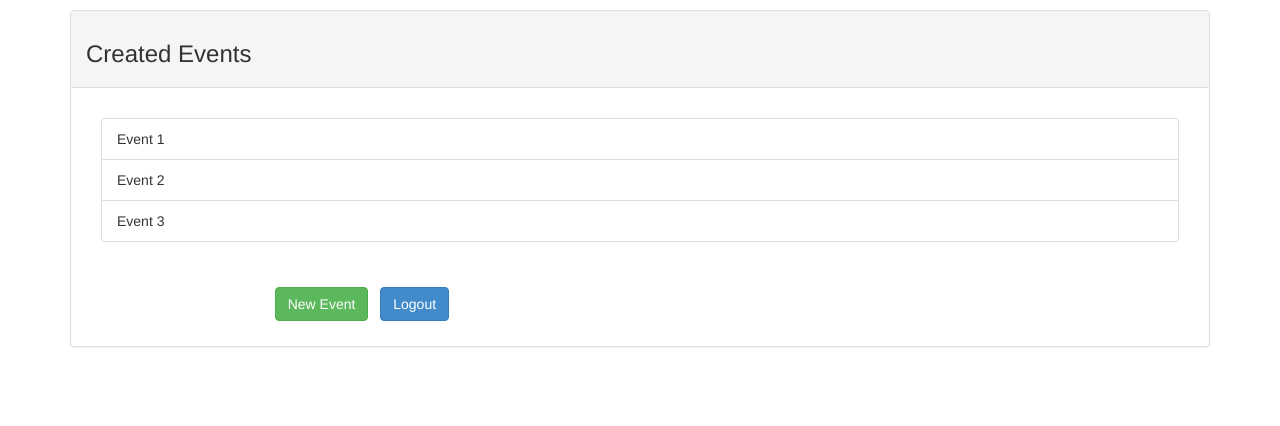
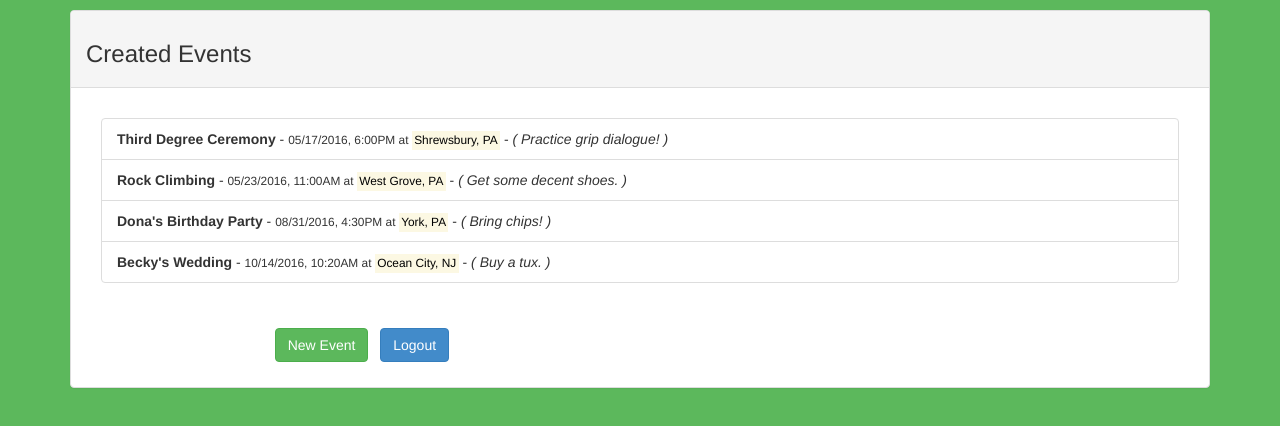
Before and after one commit to jaredcarmes/Meet-up-Event-Planner, a plain HTML site: page events.html in a window 1280 px wide. Drawn offline with Linux system fonts and the light colour scheme.

Commit message:
Add version 0.9 release

```diff
--- a/css/main.css
+++ b/css/main.css
@@ -23,3 +23,11 @@ textarea {
 .optional {
 	opacity: 0.5;
 }
+
+html, body, .container, .footer {
+	background-color: #5cb85c;
+}
+
+.footer {
+	color: white;
+}
--- a/events.html
+++ b/events.html
@@ -25,9 +25,10 @@
 		<div class="panel-body">
 				<div class="panel-body">
 					<ul class="list-group" id="eventlist">
-						<li class="list-group-item">Event 1</li>
-						<li class="list-group-item">Event 2</li>
-						<li class="list-group-item">Event 3</li>
+						<li class="list-group-item"><b>Third Degree Ceremony</b> - <small>05/17/2016, 6:00PM at <mark>Shrewsbury, PA</mark></small> - <i>( Practice grip dialogue! )</i></li>
+						<li class="list-group-item"><b>Rock Climbing</b> - <small>05/23/2016, 11:00AM at <mark>West Grove, PA</mark></small> - <i>( Get some decent shoes. )</i></li>
+						<li class="list-group-item"><b>Dona's Birthday Party</b> - <small>08/31/2016, 4:30PM at <mark>York, PA</mark></small> - <i>( Bring chips! )</i></li>
+						<li class="list-group-item"><b>Becky's Wedding</b> - <small>10/14/2016, 10:20AM at <mark>Ocean City, NJ</mark></small> - <i>( Buy a tux. )</i></li>
 					</ul>
 				</div>
 
--- a/gulpfile.js
+++ /dev/null
@@ -1,3 +0,0 @@
-gulp.task('default', function() {
-	console.log('I made this because I was told to, but have no idea how it works yet :P');
-});
```
Also changed, not shown: index.html (+1 -1 lines), package.json (deleted, +0 -24 lines), webapp.html (+1 -1 lines), 1 other file.
